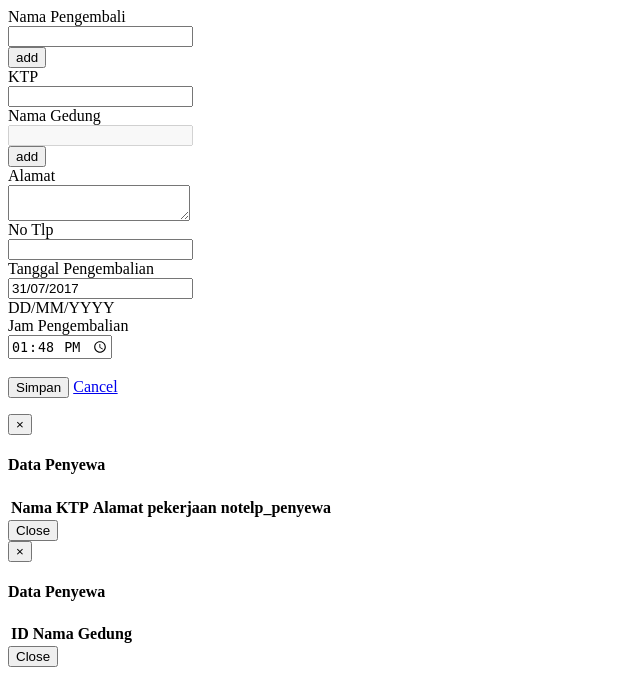
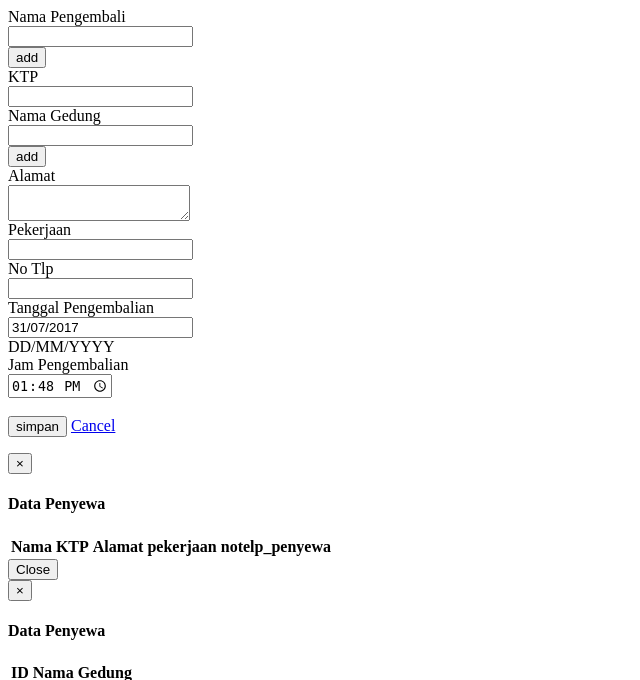
Before and after one commit to robinewton/SPK_AHP, a CodeIgniter app: the page made by application/views/staff/pengembalian_gedung/pengembalianadd.php in a window 1280 px wide. Shown: the top 680 px of the page, without its empty margins (0-640 px from the left). Run offline with CodeIgniter, Linux system fonts and the light colour scheme; the visitor is signed in with stand-in values (Sample User, id 1); data that the repository does not hold is empty.

Commit message:
tambahan file

```diff
--- a/application/views/staff/pengembalian_gedung/pengembalianadd.php
+++ b/application/views/staff/pengembalian_gedung/pengembalianadd.php
@@ -8,11 +8,13 @@ date_default_timezone_set("asia/jakarta");
 echo validation_errors();
 //echo form_open(base_url(akses().'/Pegawai/add'),array('class'=>'form-horizontal'));
 echo form_open(base_url(akses() . '/pengembalian/addall'), array('class' => 'form-horizontal'));
+echo "<input type='hidden' name='id_gedung' id='id_gedung'>";
+echo "<input type='hidden' name='idUser' value='user_info('user_id')' >";
 ?>
 <div class="form-group ">
     <label class="col-sm-2 control-label" for=""> Nama Pengembali</label>
     <div class="col-md-5">
-        <input type="text" class="form-control" id="datapeengembalian" name="datapeengembalian"/>
+        <input type="text" class="form-control" id="datapeengembalian" name="datapeengembalian" required/>
     </div>
     <div class="col-md-2">
         <input type="button" class="btn btn-info btn-flat" id="pengembaliBtn" value="add"
@@ -24,13 +26,13 @@ echo form_open(base_url(akses() . '/pengembalian/addall'), array('class' => 'for
 <div class="form-group ">
     <label class="col-sm-2 control-label" for=""> KTP</label>
     <div class="col-md-5">
-        <input type="text" class="form-control" id="ktpPengembali" name="ktpPengembali"/>
+        <input type="text" class="form-control" id="ktpPengembali" name="ktpPengembali" required/>
     </div>
 </div>
 <div class="form-group ">
     <label class="col-sm-2 control-label" for=""> Nama Gedung</label>
     <div class="col-md-5">
-        <input type="text" class="form-control" id="namaGedung" name="namaGedung" disabled/>
+        <input type="text" class="form-control" id="namaGedung" name="namaGedung" required/>
     </div>
     <div class="col-md-2">
         <input type="button" class="btn btn-info btn-flat" id="pelangganmotorbtn" value="add"
@@ -41,14 +43,21 @@ echo form_open(base_url(akses() . '/pengembalian/addall'), array('class' => 'for
 <div class="form-group ">
     <label class="col-sm-2 control-label" for="">Alamat</label>
     <div class="col-md-5">
-        <textarea class="form-control" id="alamatText"></textarea>
+        <textarea class="form-control" id="alamatText" name="alamatText" required></textarea>
     </div>
 </div>
 
 <div class="form-group ">
+    <label class="col-sm-2 control-label" for="">Pekerjaan</label>
+    <div class="col-md-5">
+        <input type="text" name="Pekerjaan" id="Pekerjaan" class="form-control" required
+               value=""/>
+    </div>
+</div>
+<div class="form-group ">
     <label class="col-sm-2 control-label" for="">No Tlp</label>
     <div class="col-md-5">
-        <input type="text" name="noTlp" id="noTlp" class="form-control "
+        <input type="text" name="noTlp" id="noTlp" class="form-control" required
                value=""/>
     </div>
 </div>
@@ -71,8 +80,7 @@ echo form_open(base_url(akses() . '/pengembalian/addall'), array('class' => 'for
 <div class="form-group ">
     <label class="col-sm-2 control-label">&nbsp;</label>
     <div class="col-md-6">
-        <button type="submit" class="btn btn-success btn-flat"><i class="fa fa-check"></i> Simpan</button>
-        <!--        <button type="reset" class="btn btn-danger btn-flat"><i class="glyphicon glyphicon-refresh"></i> Batal</button>-->
+        <input type="submit" name="submit" value="simpan" class="btn btn-success">
         <a href="<?php echo base_url('staff/pengembalian'); ?>" class="btn btn-danger"><i
                     class="glyphicon glyphicon-refresh"></i> Cancel</a>
     </div>
@@ -178,15 +186,15 @@ echo form_close();
             document.getElementById("datapeengembalian").value = $(this).attr('data-penyewa'),
                 document.getElementById("ktpPengembali").value = $(this).attr('data-ktp'),
                 document.getElementById("alamatText").value = $(this).attr('data-alamat'),
-//            document.getElementById("datapeengembalian").value = $(this).attr('data-pekerjaan'),
+            document.getElementById("Pekerjaan").value = $(this).attr('data-pekerjaan'),
                 document.getElementById("noTlp").value = $(this).attr('data-tlp');
 //                document.getElementById("PELANGGAN_ID").value = $(this).attr('data-idPeny');
-                $('#modalTambaPenyewa').modal('hide');
+            $('#modalTambaPenyewa').modal('hide');
         });
         $(document).on('click', '.pilih2', function (e) {
-//            document.getElementById("namaGedung1").value = $(this).attr('data-idGedung'),
-                document.getElementById("namaGedung").value = $(this).attr('data-namaGedung');
-                $('#modalGedung').modal('hide');
+            document.getElementById("id_gedung").value = $(this).attr('data-idGedung'),
+            document.getElementById("namaGedung").value = $(this).attr('data-namaGedung');
+            $('#modalGedung').modal('hide');
         });
         $('#datatable').DataTable({
             "paging": true,
```
Also changed, not shown: application/controllers/staff/Pengembalian.php (+34 -2 lines), application/views/staff/pengembalian_gedung/pengembalian_gedungview.php (+10 -6 lines).
